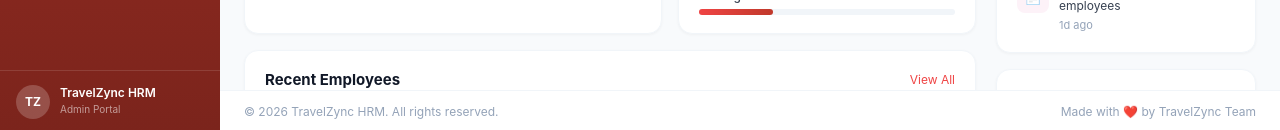
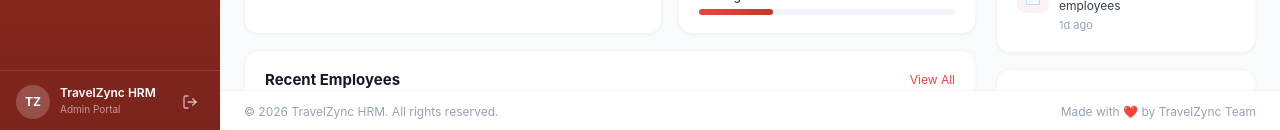
Before and after one commit to Travelzync/Travelzync-HRM-Frontend, a React (Vite) app: page /admin/dashboard in a window 1280 px wide. Shown: the part 667-797 px from the top of the page. Built offline with nearby package versions, Linux system fonts and the light colour scheme; sample sign-in values are in the browser's storage; the HTML template or start-up script is replaced by a standard one.

Commit message:
implement frontend route protection and role-based login/logout

```diff
--- a/src/components/AdminSidebar.jsx
+++ b/src/components/AdminSidebar.jsx
@@ -1,4 +1,5 @@
 import { NavLink } from 'react-router-dom'
+import { LogOut } from 'lucide-react'
 import { ADMIN_NAV } from '../constants/nav'
 
 export default function AdminSidebar({ isOpen, onClose }) {
@@ -59,7 +60,13 @@
         </nav>
 
         {/* Bottom */}
-        <div style={{ padding: '14px 16px', borderTop: '1px solid rgba(255,255,255,0.12)' }}>
+        <div style={{
+          padding: '14px 16px',
+          borderTop: '1px solid rgba(255,255,255,0.12)',
+          display: 'flex',
+          justifyContent: 'space-between',
+          alignItems: 'center',
+        }}>
           <div style={{ display: 'flex', alignItems: 'center', gap: 10 }}>
             <div style={{
               width: 34, height: 34, borderRadius: '50%',
@@ -73,6 +80,30 @@
               <p style={{ color: 'rgba(255,255,255,0.55)', fontSize: 10, marginTop: 3 }}>Admin Portal</p>
             </div>
           </div>
+          <button
+            onClick={() => {
+              localStorage.removeItem('isAuthenticated')
+              localStorage.removeItem('userRole')
+              window.location.href = '/login'
+            }}
+            title="Log Out"
+            style={{
+              background: 'none', border: 'none', cursor: 'pointer',
+              color: 'rgba(255,255,255,0.65)', padding: 6, display: 'flex',
+              alignItems: 'center', justifyContent: 'center', borderRadius: 6,
+              transition: 'background-color 0.15s, color 0.15s'
+            }}
+            onMouseEnter={e => {
+              e.currentTarget.style.color = '#fff'
+              e.currentTarget.style.backgroundColor = 'rgba(255,255,255,0.1)'
+            }}
+            onMouseLeave={e => {
+              e.currentTarget.style.color = 'rgba(255,255,255,0.65)'
+              e.currentTarget.style.backgroundColor = 'transparent'
+            }}
+          >
+            <LogOut size={16} />
+          </button>
         </div>
       </aside>
     </>
--- a/src/components/EmployeeSidebar.jsx
+++ b/src/components/EmployeeSidebar.jsx
@@ -1,5 +1,5 @@
 import { NavLink } from 'react-router-dom'
-import { Menu } from 'lucide-react'
+import { Menu, LogOut } from 'lucide-react'
 import { EMPLOYEE_NAV } from '../constants/nav'
 
 export default function EmployeeSidebar({ isOpen, onClose }) {
@@ -79,6 +79,9 @@
         <div style={{
           padding: '14px 16px',
           borderTop: '1px solid rgba(255,255,255,0.12)',
+          display: 'flex',
+          justifyContent: 'space-between',
+          alignItems: 'center',
         }}>
           <div style={{ display: 'flex', alignItems: 'center', gap: 10 }}>
             <div style={{
@@ -93,6 +96,30 @@
               <p style={{ color: 'rgba(255,255,255,0.55)', fontSize: 10, marginTop: 3 }}>Empowering People.</p>
             </div>
           </div>
+          <button
+            onClick={() => {
+              localStorage.removeItem('isAuthenticated')
+              localStorage.removeItem('userRole')
+              window.location.href = '/login'
+            }}
+            title="Log Out"
+            style={{
+              background: 'none', border: 'none', cursor: 'pointer',
+              color: 'rgba(255,255,255,0.65)', padding: 6, display: 'flex',
+              alignItems: 'center', justifyContent: 'center', borderRadius: 6,
+              transition: 'background-color 0.15s, color 0.15s'
+            }}
+            onMouseEnter={e => {
+              e.currentTarget.style.color = '#fff'
+              e.currentTarget.style.backgroundColor = 'rgba(255,255,255,0.1)'
+            }}
+            onMouseLeave={e => {
+              e.currentTarget.style.color = 'rgba(255,255,255,0.65)'
+              e.currentTarget.style.backgroundColor = 'transparent'
+            }}
+          >
+            <LogOut size={16} />
+          </button>
         </div>
       </aside>
     </>
--- /dev/null
+++ b/src/components/ProtectedRoute.jsx
@@ -0,0 +1,27 @@
+import { Navigate } from 'react-router-dom'
+
+/**
+ * A wrapper component that checks if the user is authenticated
+ * and has the appropriate role to access a route.
+ *
+ * @param {Object} props
+ * @param {React.ReactNode} props.children - The component/layout to render if authorized
+ * @param {string} props.allowedRole - The role required to access this route ('admin' or 'employee')
+ */
+export default function ProtectedRoute({ children, allowedRole }) {
+  const isAuthenticated = localStorage.getItem('isAuthenticated') === 'true'
+  const userRole = localStorage.getItem('userRole') // 'admin' or 'employee'
+
+  if (!isAuthenticated) {
+    // If not logged in, redirect to login page
+    return <Navigate to="/login" replace />
+  }
+
+  if (allowedRole && userRole !== allowedRole) {
+    // If role doesn't match, redirect to their default home page
+    const defaultRedirect = userRole === 'admin' ? '/admin/dashboard' : '/employee/overview'
+    return <Navigate to={defaultRedirect} replace />
+  }
+
+  return children
+}
--- a/src/pages/auth/Login.jsx
+++ b/src/pages/auth/Login.jsx
@@ -28,7 +28,17 @@
       return
     }
     setError('')
-    navigate('/employee/overview')
+
+    // Simulate login and set roles in localStorage
+    const role = email.toLowerCase().includes('admin') ? 'admin' : 'employee'
+    localStorage.setItem('isAuthenticated', 'true')
+    localStorage.setItem('userRole', role)
+
+    if (role === 'admin') {
+      navigate('/admin/dashboard')
+    } else {
+      navigate('/employee/overview')
+    }
   }
 
   return (
--- /dev/null
+++ b/src/routes/ProtectedRoutes.jsx
@@ -0,0 +1,24 @@
+import { Navigate } from 'react-router-dom'
+
+export default function ProtectedRoute({ children, allowedRole }) {
+  // 1. Check if the user is logged in
+  const isAuthenticated = localStorage.getItem('isAuthenticated') === 'true'
+
+  // 2. Check if they are an 'admin' or an 'employee'
+  const userRole = localStorage.getItem('userRole')
+
+  // If they are NOT logged in, send them back to the login page
+  if (!isAuthenticated) {
+    return <Navigate to="/login" replace />
+  }
+
+  // If they ARE logged in, but trying to sneak into the wrong layout
+  // (e.g. employee trying to open admin pages), redirect them to their home layout
+  if (allowedRole && userRole !== allowedRole) {
+    const defaultPage = userRole === 'admin' ? '/admin/dashboard' : '/employee/overview'
+    return <Navigate to={defaultPage} replace />
+  }
+
+  // If they are logged in and have the correct role, let them in!
+  return children
+}
--- a/src/routes/router.jsx
+++ b/src/routes/router.jsx
@@ -3,7 +3,7 @@
 import Login from '../pages/auth/Login'
 import EmployeeLayout from '../layouts/EmployeeLayout'
 import AdminLayout from '../layouts/AdminLayout'
-
+import ProtectedRoute from '../components/ProtectedRoute'
 // Employee pages
 import Overview from '../pages/employee/Overview'
 import EAttendance from '../pages/employee/Attendance'
@@ -41,7 +41,11 @@
   { path: '/login', element: <Login /> },
   {
     path: '/employee',
-    element: <EmployeeLayout />,
+    element: (
+      <ProtectedRoute allowedRole="employee">
+        <EmployeeLayout />
+      </ProtectedRoute>
+    ),
     children: [
       { index: true, element: <Navigate to="overview" replace /> },
       { path: 'overview', element: <Overview /> },
@@ -65,7 +69,11 @@
   },
   {
     path: '/admin',
-    element: <AdminLayout />,
+    element: (
+      <ProtectedRoute allowedRole="admin">
+        <AdminLayout />
+      </ProtectedRoute>
+    ),
     children: [
       { index: true, element: <Navigate to="dashboard" replace /> },
       { path: 'dashboard', element: <Dashboard /> },
@@ -79,6 +87,7 @@
       { path: 'notifications', element: <ANotifications /> },
       { path: 'reports', element: <AReports /> },
       { path: 'settings', element: <ASettings /> },
+
     ],
   },
 ])
```
Also changed, not shown: 1 other file (tests, documents, lock files or other folders).
